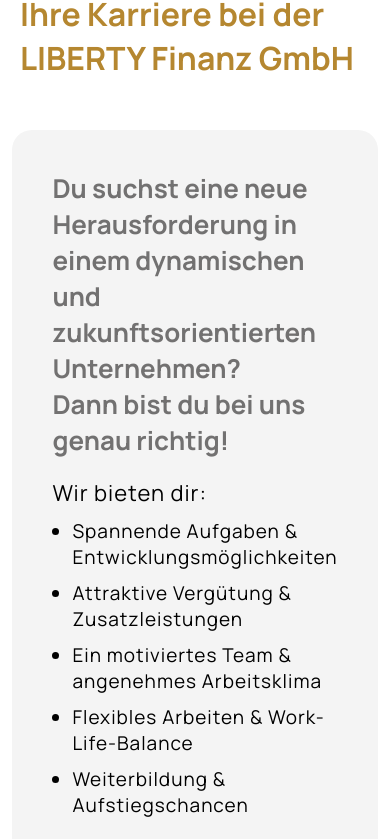
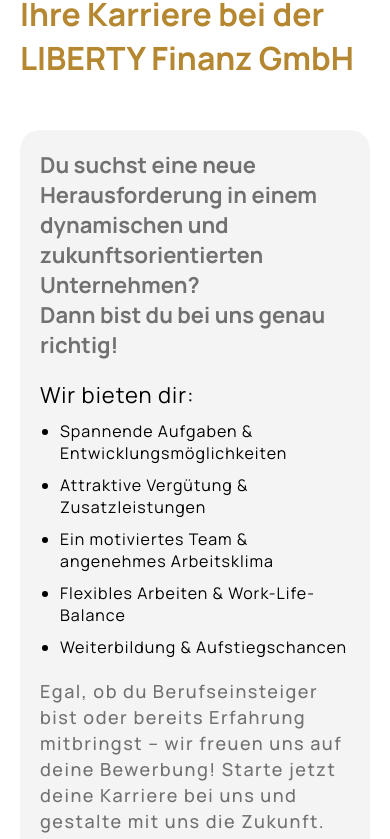
Before and after one commit to OvikGukeyan/Liberty-client-next, a Next.js app: page /career in a window 390 px wide. Shown: the part 952-1791 px from the top of the page. Built offline with nearby package versions, Linux system fonts and the light colour scheme; no server answers.

Commit message:
adaptive

```diff
--- a/src/app/(main)/career/career.module.scss
+++ b/src/app/(main)/career/career.module.scss
@@ -73,22 +73,33 @@
     }
   }
 
-  @media (max-width: 900px) {
-    .what {
-      .text {
-        padding: 30px;
 
-        p {
-          font-size: 18px;
-          line-height: 22px;
-        }
-      }
+
+  @media (max-width: 1100px) {
+    .container {
+      flex-direction: column;
+      width: 100%;
     }
   }
 
   @media (max-width: 767px) {
     .container {
-      flex-direction: column;
+      .text {
+        padding: 20px;
+        .subtitle {
+          font-size: 22px;
+        }
+
+        .description {
+          font-size: 18px;
+        }
+
+        .list {
+          li {
+            font-size: 16px;
+          }
+        }
+      }
     }
   }
 }
--- a/src/app/(main)/contact/contact.module.scss
+++ b/src/app/(main)/contact/contact.module.scss
@@ -121,6 +121,7 @@
   @media (max-width: 1000px) {
     .contact {
       flex-direction: column;
+      gap: 0;
 
       .info {
         width: 100%;
--- a/src/app/(main)/formular/formular.module.scss
+++ b/src/app/(main)/formular/formular.module.scss
@@ -211,7 +211,7 @@
 
         .checkout_box {
             // width: 270px;
-            padding: 30px;
+            padding: 0;
 
             h1 {
                 font-size: 22px;
```
Also changed, not shown: src/app/(main)/about/about.module.scss (+12 -16 lines).
